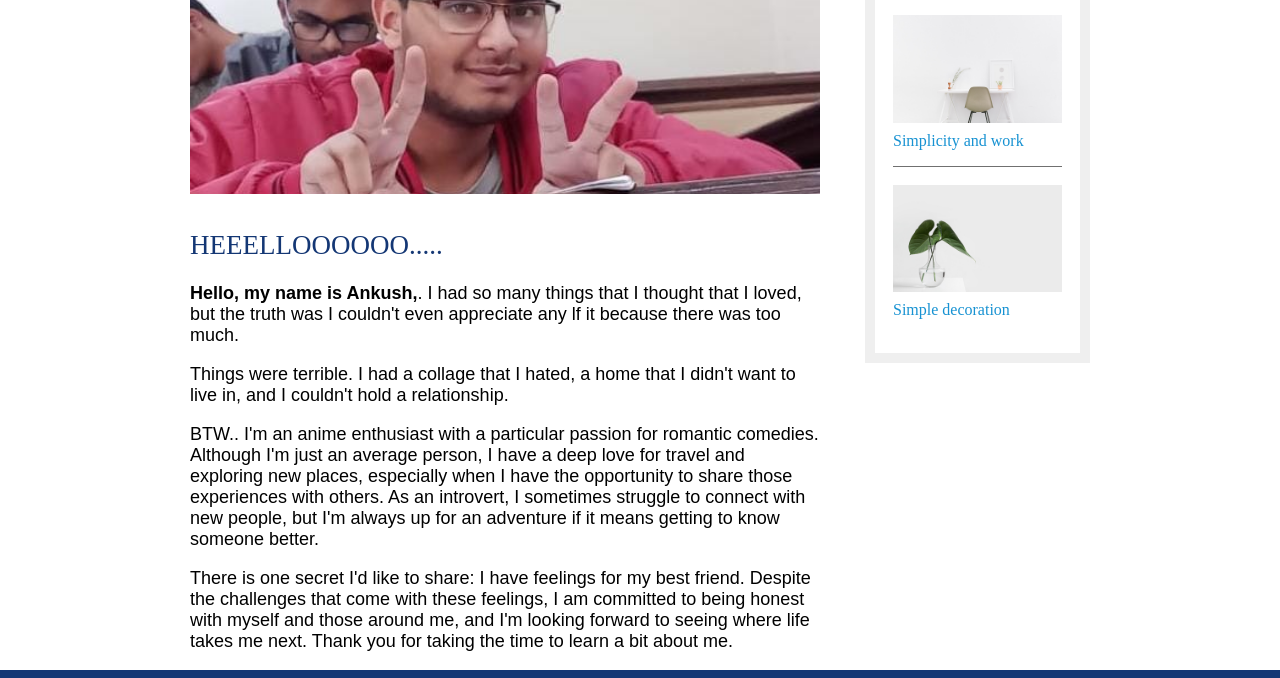
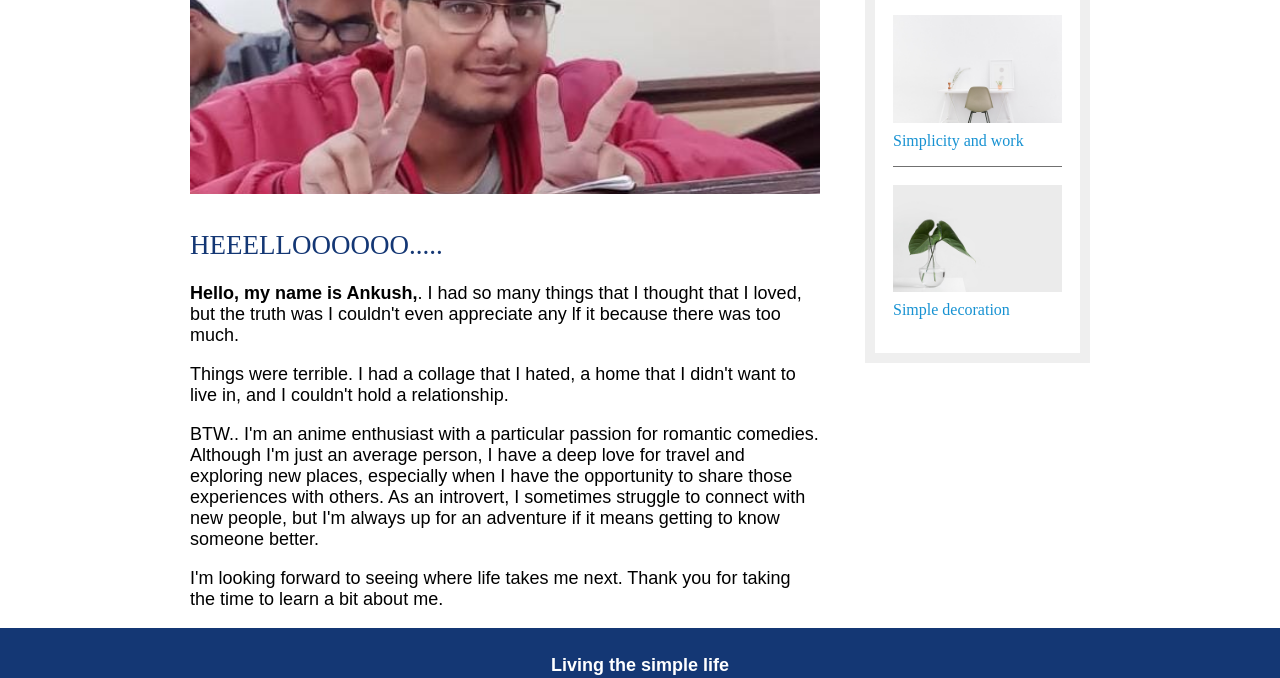
Before and after one commit to ank2k04/blogwebsite, a plain HTML site: page about.html in a window 1280 px wide. Shown: the part 328-1006 px from the top of the page. Drawn offline with Linux system fonts and the light colour scheme; files whose address does not match are found by name.

Commit message:
Update about.html

```diff
--- a/about.html
+++ b/about.html
@@ -55,10 +55,7 @@
           an adventure if it means getting to know someone better.
         </p>
         <p>
-          There is one secret I'd like to share: I have feelings for my best
-          friend. Despite the challenges that come with these feelings, I am
-          committed to being honest with myself and those around me, and I'm
-          looking forward to seeing where life takes me next. Thank you for
+          I'm looking forward to seeing where life takes me next. Thank you for
           taking the time to learn a bit about me.
         </p>
       </main>
```
